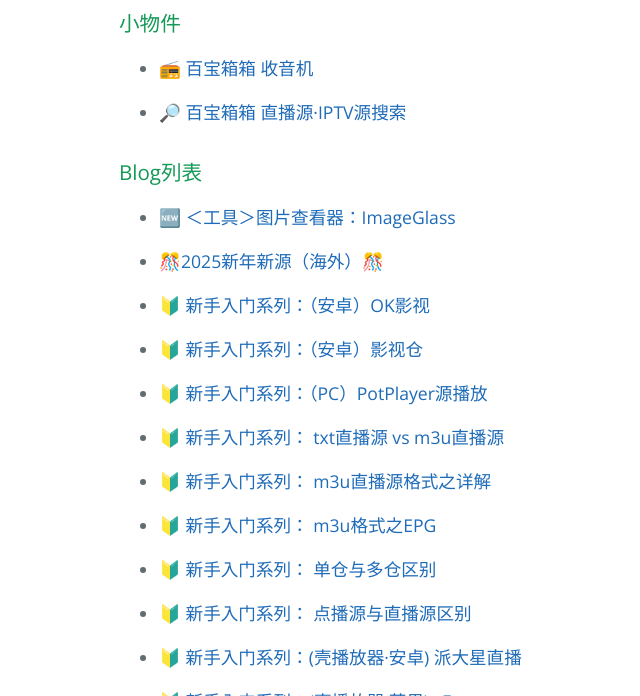
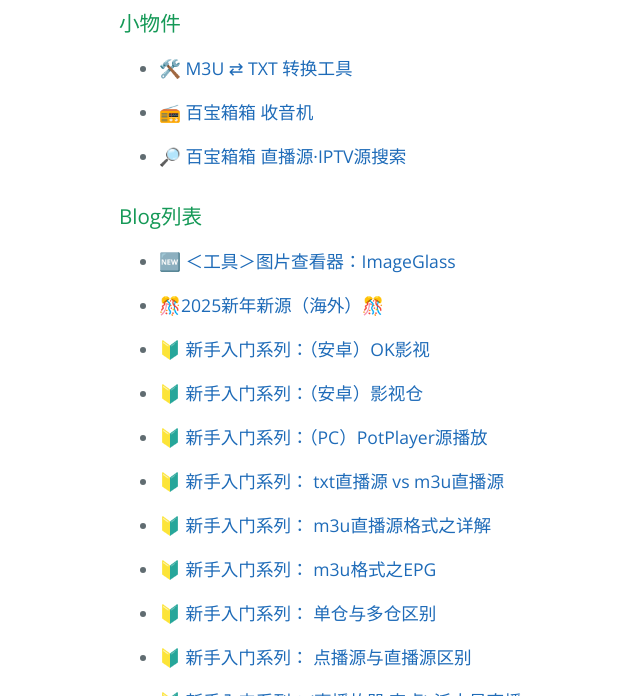
Before and after one commit to kimwang1978/iptv.github.io, a Jekyll site: the page built from index.md, in a window 1280 px wide and 900 px high, scrolled down 532 px, cut to the strip 204-900 px from the top of the window. Shown: the whole strip, without its empty margins (105-745 px from the left). Built offline with Jekyll 4.4.1, drawn with Linux system fonts in a browser that asks for light colours; our own code applies the rules of GitHub Pages for plain Markdown files.

Commit message:
Update 20250416

```diff
--- a/index.md
+++ b/index.md
@@ -4,6 +4,8 @@
 <img src="./assets/GongZhongHao.png" alt="image" width="400" height="auto">
 
 ### 小物件
+
+*   🛠️ [M3U ⇄ TXT 转换工具](https://convert.iptv365.org)
 
 *   📻️ [百宝箱箱 收音机](https://radio.iptv365.org)
 
```
